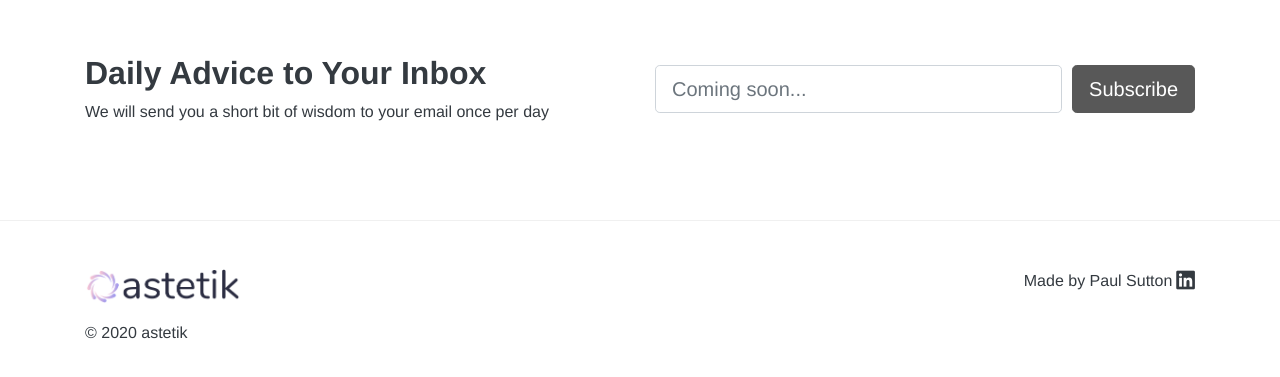
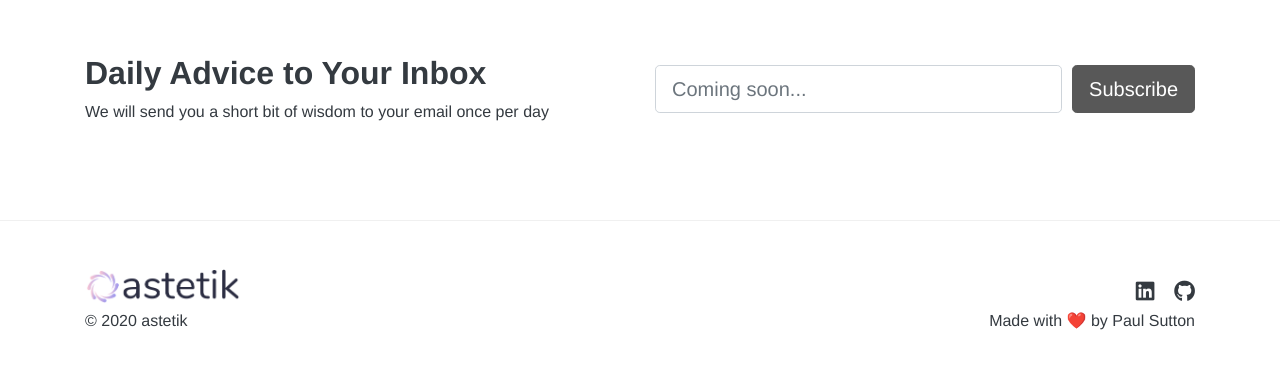
Before and after one commit to rpsutton/astetik-web-app, a React (Create React App) app: page / in a window 1280 px wide. Shown: the part 842-1219 px from the top of the page. Built offline with nearby package versions, Linux system fonts and the light colour scheme; no server answers.

Commit message:
slight ui changes

```diff
--- a/public/index.html
+++ b/public/index.html
@@ -1,15 +1,6 @@
 <!DOCTYPE html>
 <html lang="en">
   <head>
-   <!-- Global site tag (gtag.js) - Google Analytics -->
-    <script async src="https://www.googletagmanager.com/gtag/js?id=G-VJQM0B5LZZ"></script>
-    <script>
-      window.dataLayer = window.dataLayer || [];
-      function gtag(){dataLayer.push(arguments);}
-      gtag('js', new Date());
-
-      gtag('config', 'G-VJQM0B5LZZ');
-    </script>
     <meta charset="utf-8" />
     <link rel="shortcut icon" href="%PUBLIC_URL%/favicon.ico" />
     <meta name="viewport" content="width=device-width, initial-scale=1" />
--- a/src/components/Footer.js
+++ b/src/components/Footer.js
@@ -18,10 +18,128 @@ function Footer(props) {
         <div className="FooterComponent__inner">
           <div className="brand left">
             <Link to="/">
+              <img src={require('../assets/logo.png')} alt="Logo" />
+            </Link>
+          </div>
+          <div className="links right">
+            <p><span role="img" aria-label="sheep">Made with ❤️ by Paul Sutton</span></p>
+          </div>
+          <div className="social right">
+            <a
+              href="https://www.linkedin.com/in/rps3/"
+              target="_blank"
+              rel="noopener noreferrer"
+            >
+              <span className="icon">
+                <i className="fab fa-linkedin fa-lg" />
+              </span>
+            </a>
+            <a
+              href="https://github.com/rpsutton/astetik-web-app"
+              target="_blank"
+              rel="noopener noreferrer"
+            >
+              <span className="icon">
+                <i className="fab fa-github fa-lg" />
+              </span>
+            </a>
+          </div>
+          <div className="copyright left">{props.copyright}</div>
+        </div>
+      </Container>
+    </Section>
+  );
+}
+
+export default Footer;
+
+
+/*
+import React from "react";
+import Section from "./Section";
+import Container from "react-bootstrap/Container";
+import { Link } from "./../util/router.js";
+import "./Footer.scss";
+
+function Footer(props) {
+  return (
+    <Section
+      bg={props.bg}
+      textColor={props.textColor}
+      size={props.size}
+      bgImage={props.bgImage}
+      bgImageOpacity={props.bgImageOpacity}
+      className="footer"
+    >
+      <Container>
+        <div className="FooterComponent__inner">
+          <div className="brand left">
+            <Link to="/">
+              <img src={props.logo} alt="Logo" />
+            </Link>
+          </div>
+          <div className="links right">
+            <Link to="/about">About</Link>
+            <Link to="/faq">FAQ</Link>
+            <Link to="/contact">Contact</Link>
+            <a
+              target="_blank"
+              href="https://medium.com"
+              rel="noopener noreferrer"
+            >
+              Blog
+            </a>
+          </div>
+          <div className="social right">
+            <a
+              href="https://twitter.com"
+              target="_blank"
+              rel="noopener noreferrer"
+            >
+              <span className="icon">
+                <i className="fab fa-twitter" />
+              </span>
+            </a>
+            <a
+              href="https://facebook.com"
+              target="_blank"
+              rel="noopener noreferrer"
+            >
+              <span className="icon">
+                <i className="fab fa-facebook-f" />
+              </span>
+            </a>
+            <a
+              href="https://instagram.com"
+              target="_blank"
+              rel="noopener noreferrer"
+            >
+              <span className="icon">
+                <i className="fab fa-instagram" />
+              </span>
+            </a>
+          </div>
+          <div className="copyright left">{props.copyright}</div>
+        </div>
+      </Container>
+    </Section>
+  );
+}
+
+export default Footer;
+
+
+
+
+Container>
+        <div className="FooterComponent__inner">
+          <div className="brand left">
+            <Link to="/">
               <img src={require('../assets/logo.png')} alt="Logo"/>
             </Link>
           </div>
-          <div className="social right">
+
+          <div className="social right ">
             <section className="d-flex flex-row align-content-center">
             <p>Made by Paul Sutton</p>
             <a
@@ -34,12 +152,22 @@ function Footer(props) {
               </span>
             </a>
             </section>
+            <section className="d-flex flex-row align-content-center">
+            <p>Check it out on Github</p>
+            <a
+              href="https://github.com/rpsutton/astetik-web-app"
+              target="_blank"
+              rel="noopener noreferrer"
+            >
+              <span className="icon pt-2 pl-1">
+                <i className="fab fa-github fa-lg"/>
+              </span>
+            </a>
+            </section>
           </div>
+
           <div className="copyright left">{props.copyright}</div>
         </div>
       </Container>
-    </Section>
-  );
-}
 
-export default Footer;
+*/
--- a/src/components/Footer.scss
+++ b/src/components/Footer.scss
@@ -7,7 +7,7 @@
       flex: none;
       justify-content: center;
       width: 100%;
-      margin-bottom: 12px;
+      margin-bottom: 5px;
     }
 
     .brand {
```
Also changed, not shown: public/manifest.json.
